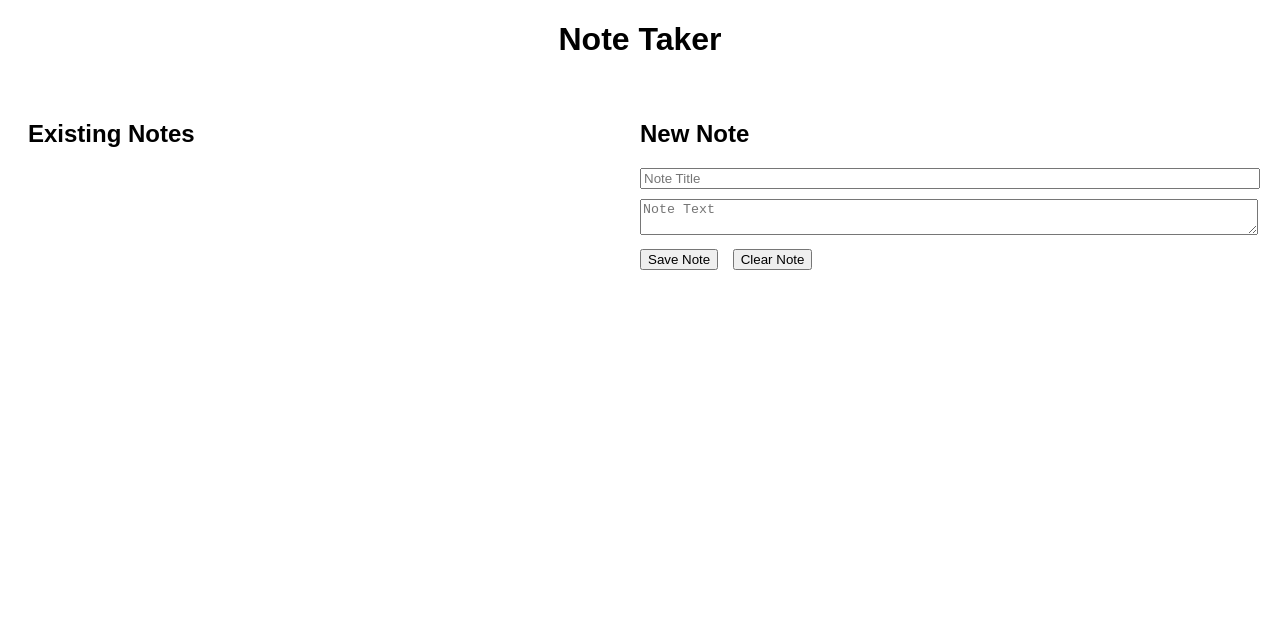
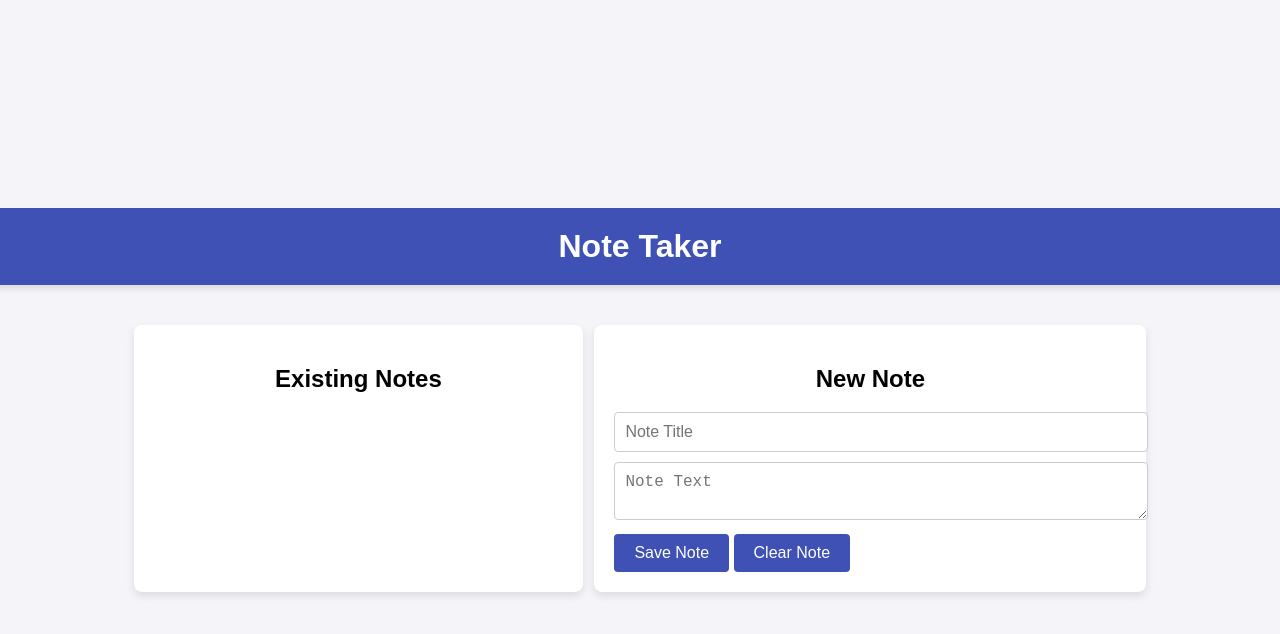
Before and after one commit to pattyboyy/my-note-taker, a website: page public/notes.html in a window 1280 px wide. Drawn offline with Linux system fonts and the light colour scheme; files that its build step writes are made by us from their sources; no server answers; files whose address does not match are found by name.

Commit message:
Fixed Save Note functionality and improved styling

```diff
--- a/public/css/styles.css
+++ b/public/css/styles.css
@@ -1,33 +1,107 @@
 body {
-    font-family: Arial, sans-serif;
+    font-family: 'Arial', sans-serif;
+    background-color: #f4f4f9;
+    margin: 0;
+    padding: 0;
+    display: flex;
+    flex-direction: column;
+    align-items: center;
+    justify-content: center;
+    height: 100vh;
 }
 
 header {
+    background-color: #3f51b5;
+    color: white;
+    padding: 20px;
     text-align: center;
-    margin: 20px;
+    width: 100%;
+    box-shadow: 0 4px 6px rgba(0, 0, 0, 0.1);
+}
+
+header h1 {
+    margin: 0;
+    font-size: 2rem;
+}
+
+header a {
+    color: #ffeb3b;
+    text-decoration: none;
+    font-weight: bold;
+    margin-top: 10px;
+    display: inline-block;
 }
 
 main {
     display: flex;
-    justify-content: space-between;
-    padding: 20px;
+    justify-content: space-around;
+    width: 80%;
+    margin-top: 40px;
 }
 
 .note-list {
     width: 40%;
+    background: white;
+    border-radius: 8px;
+    box-shadow: 0 4px 8px rgba(0, 0, 0, 0.1);
+    padding: 20px;
+}
+
+.note-list h2 {
+    text-align: center;
+}
+
+.note-list ul {
+    list-style: none;
+    padding: 0;
+}
+
+.note-list ul li {
+    background: #f1f1f1;
+    margin: 10px 0;
+    padding: 10px;
+    border-radius: 4px;
+    cursor: pointer;
+    transition: background 0.3s;
+}
+
+.note-list ul li:hover {
+    background: #e0e0e0;
 }
 
 .note-editor {
     width: 50%;
+    background: white;
+    border-radius: 8px;
+    box-shadow: 0 4px 8px rgba(0, 0, 0, 0.1);
+    padding: 20px;
+}
+
+.note-editor h2 {
+    text-align: center;
 }
 
 .note-editor input,
 .note-editor textarea {
     width: 100%;
     margin-bottom: 10px;
+    padding: 10px;
+    border: 1px solid #ccc;
+    border-radius: 4px;
+    font-size: 1rem;
 }
 
 .note-editor button {
-    display: inline-block;
-    margin-right: 10px;
+    padding: 10px 20px;
+    border: none;
+    border-radius: 4px;
+    background: #3f51b5;
+    color: white;
+    font-size: 1rem;
+    cursor: pointer;
+    transition: background 0.3s;
 }
+
+.note-editor button:hover {
+    background: #303f9f;
+}
--- a/public/js/script.js
+++ b/public/js/script.js
@@ -6,9 +6,14 @@ document.addEventListener('DOMContentLoaded', () => {
     const clearNoteButton = document.getElementById('clear-note');
 
     const fetchNotes = async () => {
+        try {
             const response = await fetch('/api/notes');
+            if (!response.ok) throw new Error('Failed to fetch notes');
             const notes = await response.json();
             noteList.innerHTML = notes.map(note => `<li>${note.title}</li>`).join('');
+        } catch (error) {
+            console.error(error);
+        }
     };
 
     const saveNote = async () => {
@@ -16,14 +21,20 @@ document.addEventListener('DOMContentLoaded', () => {
             title: noteTitle.value,
             text: noteText.value,
         };
-        await fetch('/api/notes', {
+        try {
+            const response = await fetch('/api/notes', {
                 method: 'POST',
                 headers: {
                     'Content-Type': 'application/json',
                 },
                 body: JSON.stringify(newNote),
             });
-        fetchNotes();
+            if (!response.ok) throw new Error('Failed to save note');
+            await fetchNotes();
+            clearNote();
+        } catch (error) {
+            console.error(error);
+        }
     };
 
     const clearNote = () => {
```
Lines whose indentation alone changed are shown as unchanged.
